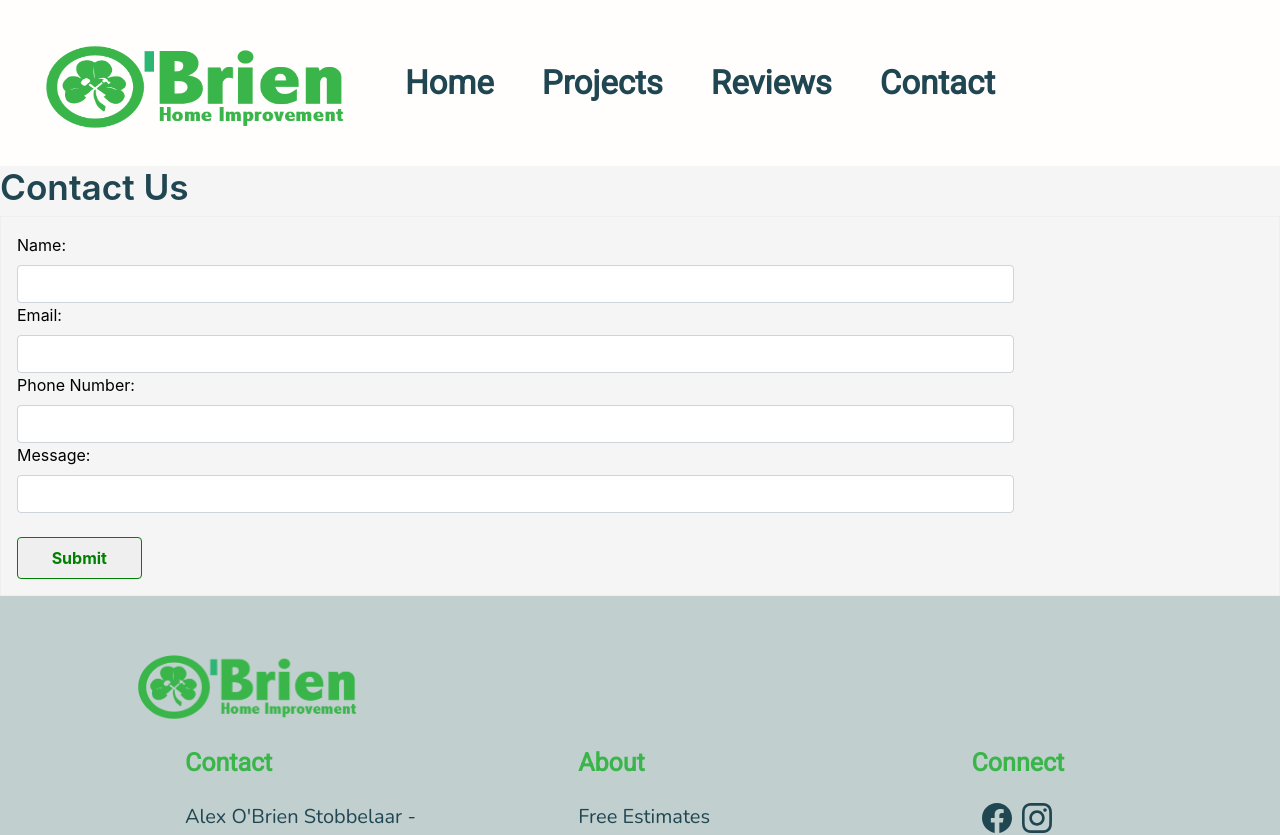
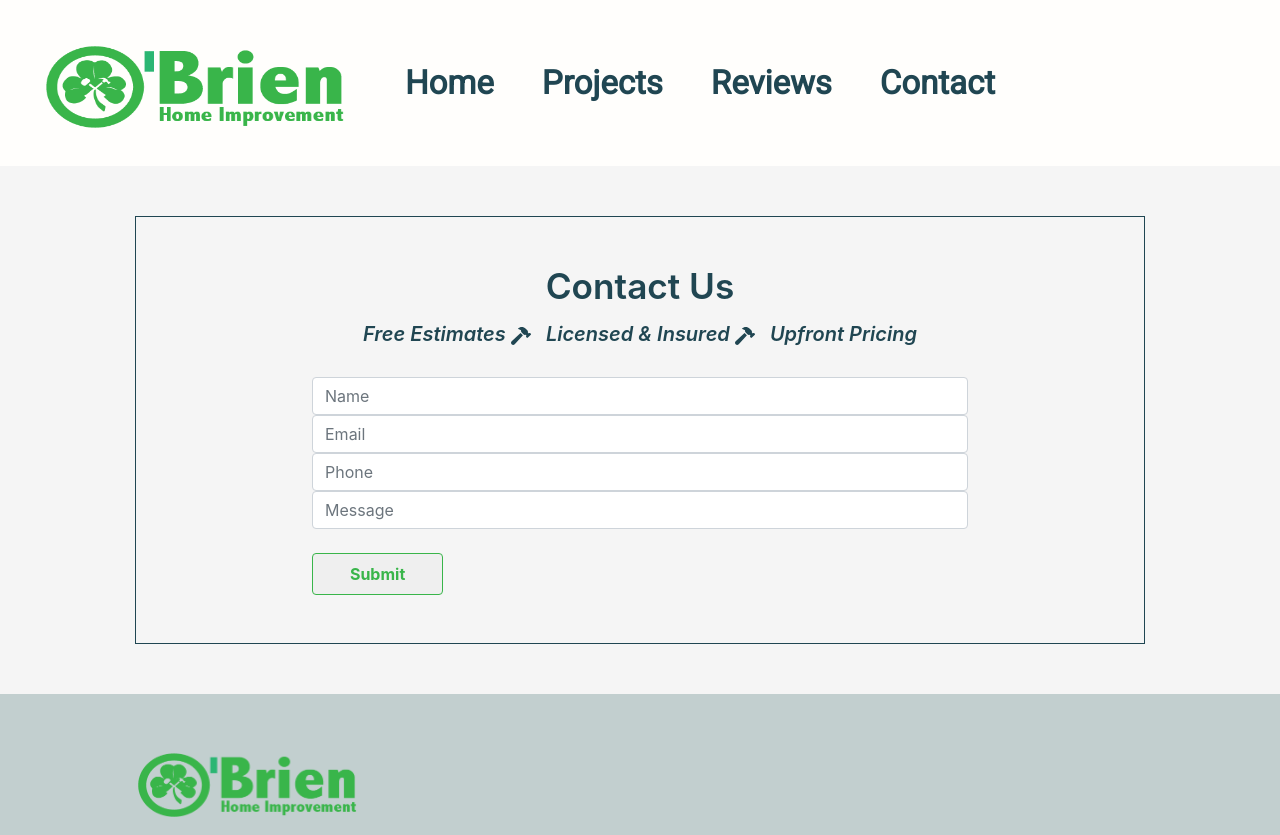
Before and after one commit to dakuglin/obrien-home-improvement, a React (Create React App) app: page /contact in a window 1280 px wide. Shown: the top 835 px of the page. Built offline with nearby package versions, Linux system fonts and the light colour scheme; no server answers.

Commit message:
styled form

```diff
--- a/src/components/ContactForm.tsx
+++ b/src/components/ContactForm.tsx
@@ -1,14 +1,15 @@
 import React, { FC, useState } from 'react';
 // import { Button } from "react-bootstrap";
-import { Title, Container, Button } from "../styles/Form";
-
+import { Title, FormContainer, FormWrapper, Button } from "../styles/ContactForm";
+import { FORM_URL } from "../config";
 import {
   Formik,
   Form,
   Field,
 } from 'formik';
 import axios from 'axios';
-// import { FORM_URL } from "../config";
+import { FaHammer } from "react-icons/fa"
+
 
 interface FormValues {
   name: string;
@@ -22,9 +23,6 @@ interface Errors {
   message: string;
 }
 
-// export interface Props {
-//   padding: string;
-// }
 
 export const ContactForm: FC<{}> = () => {
 
@@ -43,16 +41,23 @@ export const ContactForm: FC<{}> = () => {
 
   return (
     <div>
-      <Title>Contact Us</Title>
-      {/* Formik */}
-      <Container>
+
+      <FormContainer>
+        <FormWrapper>
+        <Title>Contact Us
+        <div className="form-title-info">
+          <p className="form-title-info">Free Estimates <FaHammer /> </p>
+          <p className="form-title-info">Licensed & Insured <FaHammer /> </p>
+          <p className="form-title-info">Upfront Pricing</p>
+        </div>
+        </Title>
         <Formik
           initialValues={initialValues}
           onSubmit={(values, actions) => {
             console.log({ values, actions });
             axios({
               method: "POST",
-            url: "",
+              url: FORM_URL,
               data: values,
             })
           .then(response => {
@@ -71,44 +76,48 @@ export const ContactForm: FC<{}> = () => {
           <div className="form-field">
           <Form className="test">
               <div>
-              <label htmlFor="name">Name:</label>
+                {/* <label htmlFor="name">Name:</label> */}
                 <Field
                   type="text"
                   name="name"
                   className="form-control"
+                  placeholder="Name"
                 />
               </div>
               <div>
-              <label htmlFor="email">Email:</label>
+                {/* <label htmlFor="email">Email:</label> */}
                 <Field
                   type="email"
                   name="email"
                   className="form-control"
+                  placeholder="Email"
                 />
               </div>
               <div>
-              <label htmlFor="phone">Phone Number:</label>
+                {/* <label htmlFor="phone">Phone Number:</label> */}
                 <Field
                   type="phone"
                   name="phone"
                   className="form-control"
+                  placeholder="Phone"
                 />
               </div>
               <div>
-              <label htmlFor="message">Message:</label>
+                {/* <label htmlFor="message">Message:</label> */}
                 <Field
                   type="text"
                   name="message"
                   className="form-control"
+                  placeholder="Message"
                 />
               </div>
-
             <br></br>
             <Button type="submit">Submit</Button>
           </Form>
           </div>
         </Formik>
-      </Container>
+        </FormWrapper>
+      </FormContainer>
     </div>
   );
 };
--- a/src/pages/Contact.tsx
+++ b/src/pages/Contact.tsx
@@ -1,10 +1,20 @@
 import React, { FC } from "react";
+import { Container, Row, Col } from "react-bootstrap";
 import { ContactForm } from "../components/ContactForm";
+
+
 
 export const Contact: FC = () => {
   return (
     <>
-    <ContactForm />
+    <Container>
+      <Row>
+        <Col >
+        <ContactForm />
+      </Col>
+    </Row>
+  </Container>
+
     </>
   );
 };
--- /dev/null
+++ b/src/styles/ContactForm.ts
@@ -0,0 +1,46 @@
+import styled from "styled-components";
+
+export const FormContainer = styled.div`
+  background: whitesmoke;
+  margin: 50px;
+  border: 1px solid #204652;
+`;
+
+export const FormWrapper = styled.div`
+  padding: 48px 50px;
+  max-width: 75%;
+  margin: 0 auto;
+
+  .form-filed {
+    padding: 20px;
+    margin: 20px;
+  }
+`;
+
+export const Title = styled.h1`
+  font-weight: 600;
+  font-size: 2.2em;
+  padding-bottom: 20px;
+  text-align: center;
+
+  p.form-title-info {
+    display: inline;
+    font-size: 20px;
+    margin: 5px;
+    font-style: italic;
+  }
+`;
+
+export const Button = styled.button`
+  color:  #39b54a;
+  font-weight: bold;
+  padding: 8px;
+  border-radius: 4px;
+  font-size: 1em;
+  box-shadow: none;
+  border: none;
+  width: 20%;
+  border:  #39b54a 1px solid;
+  display: block;
+  white-space: none;
+`;
--- a/src/styles/Form.ts
+++ /dev/null
@@ -1,47 +0,0 @@
-import styled from "styled-components";
-// import { Props } from "../components/ContactForm";
-
-export const Container = styled.div`
-  background: whitesmoke;
-  border: 1px solid #eee;
-  padding: 16px;
-  box-sizing: border-box;
-  color: black;
-  /* border-radius: 50px; */
-
-  .form-control {
-    width: 80%;
-    /* padding propser were here  */
-  }
-  div.form-field {
-    display: block;
-    text-align: left;
-  }
-
-  form.test {
-    /* display: inline-block; */
-    margin-left: auto;
-    margin-right: auto;
-    text-align: left;
-  }
-
-`;
-
-export const Title = styled.h1`
-  font-weight: 600;
-  font-size: 2.2em;
-`;
-
-export const Button = styled.button`
-  color: green;
-  font-weight: bold;
-  padding: 8px;
-  border-radius: 4px;
-  font-size:1em;
-  box-shadow: none;
-  border: none;
-  width: 10%;
-  border: green 1px solid;
-  display: block;
-  white-space: none;
-`;
```
Also changed, not shown: 1 other file (tests, documents, lock files or other folders). Lines whose indentation alone changed are shown as unchanged.
